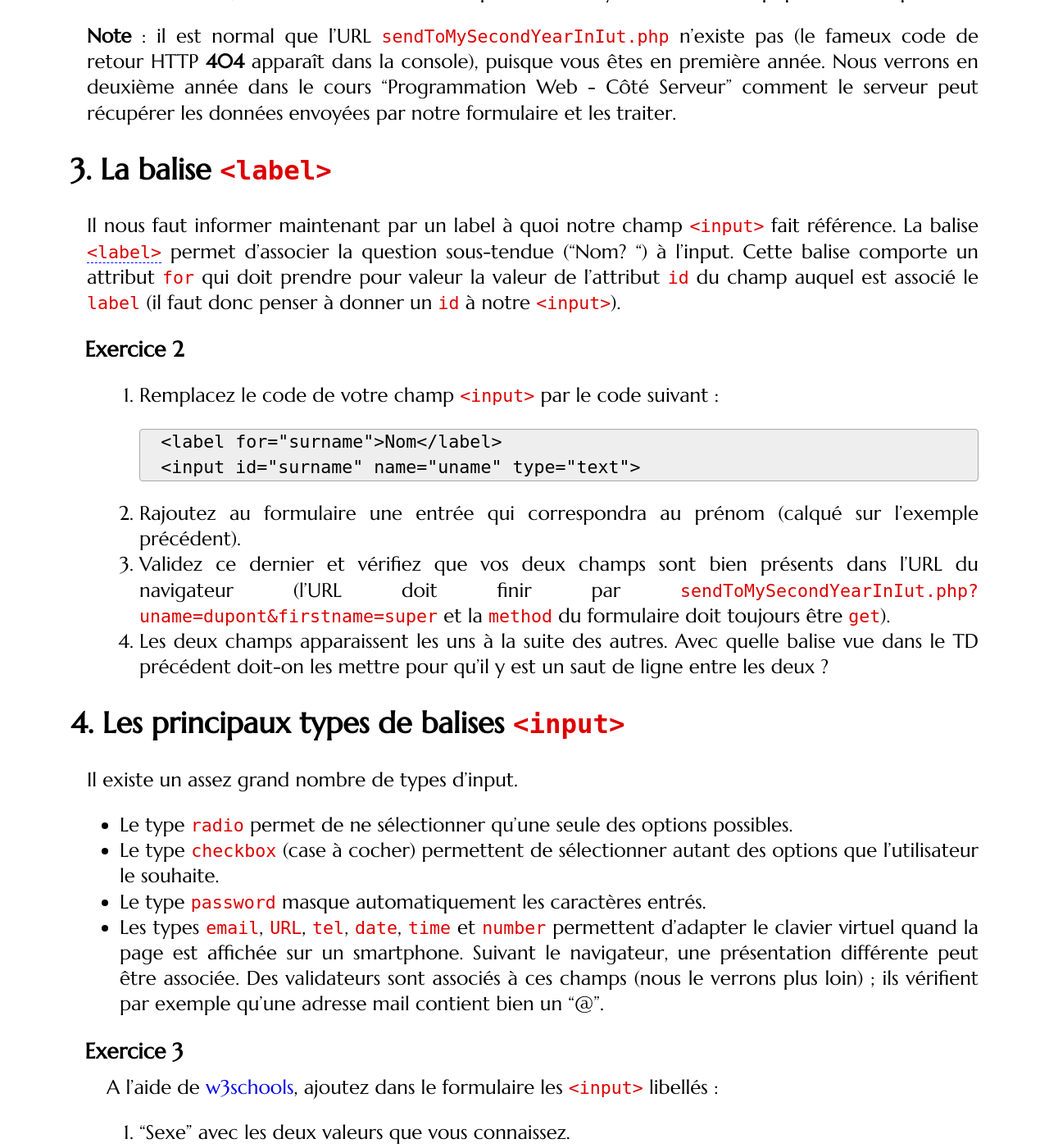
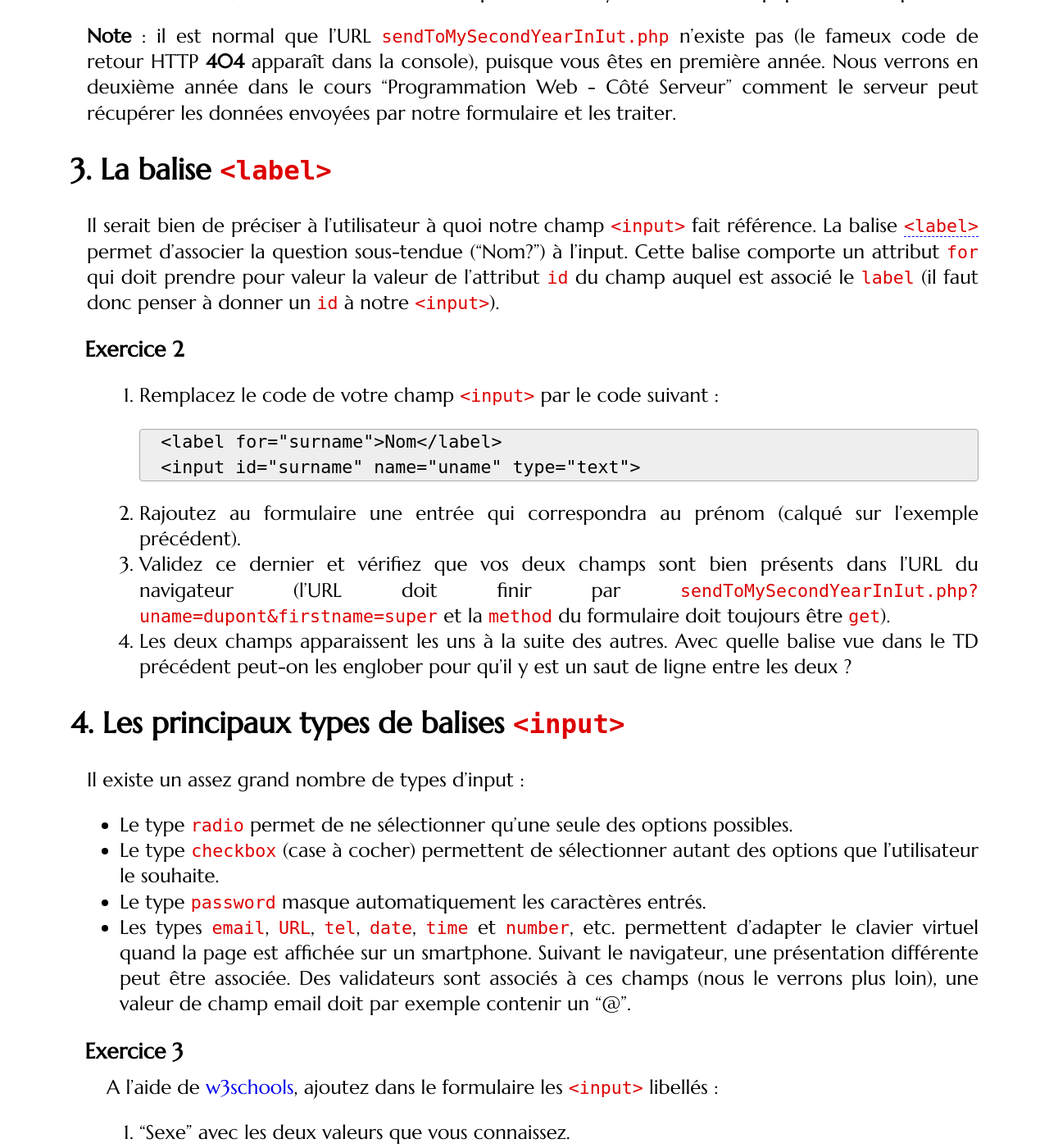
Before and after one commit to romainlebreton/R1.02-DeveloppementInterfacesWeb, a Jekyll site: the page built from tutorials/tutorial4.md, in a window 1280 px wide and 1400 px high, scrolled down 2203 px. Shown: the whole window at 82% size. Built offline with Jekyll 4.4.1, drawn with Linux system fonts in a browser that asks for light colours; some web fonts are replaced; comment, search, counter and statistics services are not loaded; some of the changed text lies outside the part shown.

Commit message:
last com

```diff
--- a/tutorials/tutorial4.md
+++ b/tutorials/tutorial4.md
@@ -100,7 +100,7 @@
 
 ## La balise `<label>`
 
-Il nous faut informer maintenant par un label à quoi notre champ `<input>` fait référence. La balise [`<label>`](http://www.w3schools.com/tags/tag_label.asp) permet d'associer la question sous-tendue ("Nom? ") à l'input. Cette balise comporte un attribut `for` qui doit prendre pour valeur la valeur de l'attribut `id` du champ auquel est associé le `label`  (il faut donc penser à donner un `id` à notre `<input>`).
+Il serait bien de préciser à l'utilisateur à quoi notre champ `<input>` fait référence. La balise [`<label>`](http://www.w3schools.com/tags/tag_label.asp) permet d'associer la question sous-tendue ("Nom?") à l'input. Cette balise comporte un attribut `for` qui doit prendre pour valeur la valeur de l'attribut `id` du champ auquel est associé le `label`  (il faut donc penser à donner un `id` à notre `<input>`).
 
 
 <div class="exercise" id="exlabel">
@@ -119,27 +119,25 @@
     `sendToMySecondYearInIut.php?uname=dupont&firstname=super` et la `method` du
     formulaire doit toujours être `get`).
  1. Les deux champs apparaissent les uns à la suite des autres. Avec quelle
-    balise vue dans le TD précédent doit-on les mettre pour qu'il y est un saut
+    balise vue dans le TD précédent peut-on les englober pour qu'il y est un saut
     de ligne entre les deux ?
-	<!-- Réponse : display:block -->
 
 </div>
 
 ## Les principaux types de balises `<input>`
 
 
-Il existe un assez grand nombre de types d'input.
+Il existe un assez grand nombre de types d'input :
 
  * Le type `radio` permet de ne sélectionner qu'une seule des options
 possibles.
  * Le type `checkbox` (case à cocher) permettent de sélectionner autant des
    options que l'utilisateur le souhaite.
  * Le type `password` masque automatiquement les caractères entrés.
- * Les types `email`, `URL`, `tel`, `date`, `time` et `number` permettent
+ * Les types `email`, `URL`, `tel`, `date`, `time` et `number`, etc. permettent
  d'adapter le clavier virtuel quand la page est affichée sur un smartphone.
  Suivant le navigateur, une présentation différente peut être associée. Des
- validateurs sont associés à ces champs (nous le verrons plus loin) ; ils
- vérifient par exemple qu'une adresse mail contient bien un "@".
+ validateurs sont associés à ces champs (nous le verrons plus loin),  une valeur de champ email doit par exemple contenir un "@".
 
 <div class="exercise" id="exinput">
 
@@ -214,17 +212,15 @@
 La balise `<fieldset>` permet de regrouper visuellement différents champs `<input>`.
 
 
-<div class="exercise" id="exlabel">
-Remarquez que les informations du formulaire sont réparties en trois groupes
-logiques :
+<div class="exercise" id="exfield">
+A l'aide de [cette page](https://developer.mozilla.org/fr/docs/Web/Guide/HTML/Formulaires/Comment_structurer_un_formulaire_HTML),
+regroupez les champs sur ces trois grands axes suivant :
 
 * "Informations personnelles" (contenant "Nom", "Prénom", "Email", etc.),
 * "Les sports de combat" (contenenant "Sport de combat préféré"" et "Niveau en karaté"),
 * "Inscription" (contenant "Message personnel à Chuck", "Mot de passe", la coche "J'ai bien lu..", "Niveau d'engagement', etc.).
 
-A l'aide de
-[cette page](https://developer.mozilla.org/fr/docs/Web/Guide/HTML/Formulaires/Comment_structurer_un_formulaire_HTML),
-regroupez les champs sur ces trois grands axes avec la balise `<fieldset>`.
+
 </div>
 
 
@@ -236,6 +232,10 @@
 permet de parcourir très vite le formulaire. L'attribut “autofocus” permet de
 spécifier au navigateur quel élément du formulaire doit avoir le focus quand la page est chargée. L'attribut “tabindex” permet de spécifier l'ordre
 dans lequel les éléments sont parcouris en appuyant sur “tabulation”.
+
+<div class="exercise" id="extab">
+ * Vérifiez que vous pouvez accéder à tous les champs avec la touche tabulation. Modifier l'ordre de tabulation avec la propriété “tabindex”.
+</div>
 
 
 ### Convivialité
@@ -260,7 +260,7 @@
 
 <div class="exercise" >
 
- 1. Ajouter placeholder=“yourmail@domain.com” au champ mail.
+ 1. Ajouter un placeholder de valeur “yourmail@domain.com” au champ Email.
  1. Ajoutez un attribut `placeholder` dans le `<textarea>` avec le texte suivant "Un inscrit sera tiré au sort, et verra son message transmis à Chuck Norris."
  1. Faite en sorte que le pays sélectionné par défaut dans "Pays d'origine" soit la France (et cela indépendamment de l'ordre des balises `<option>` dans le HTML).
 
```
Also changed, not shown: other parts of tutorials/tutorial4.md (+7 -7 lines).
